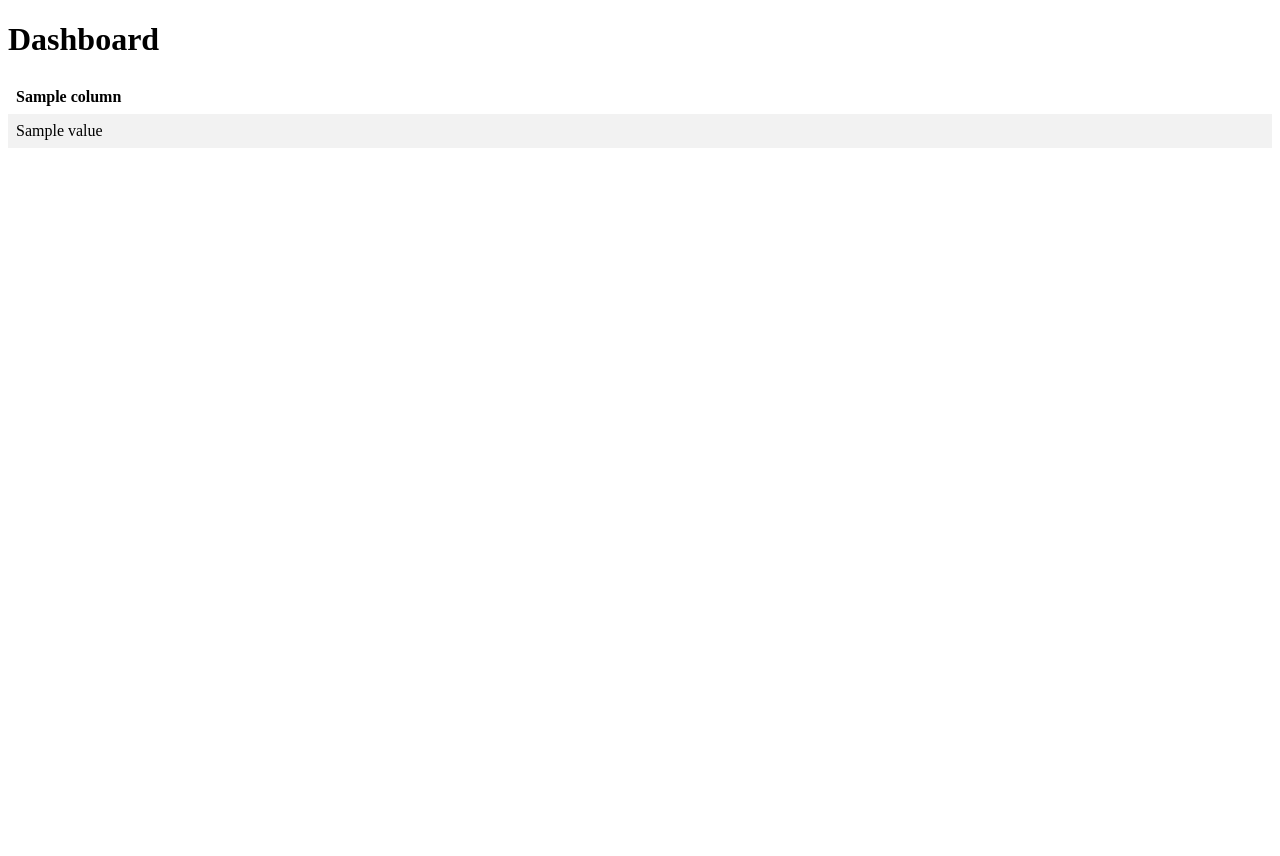
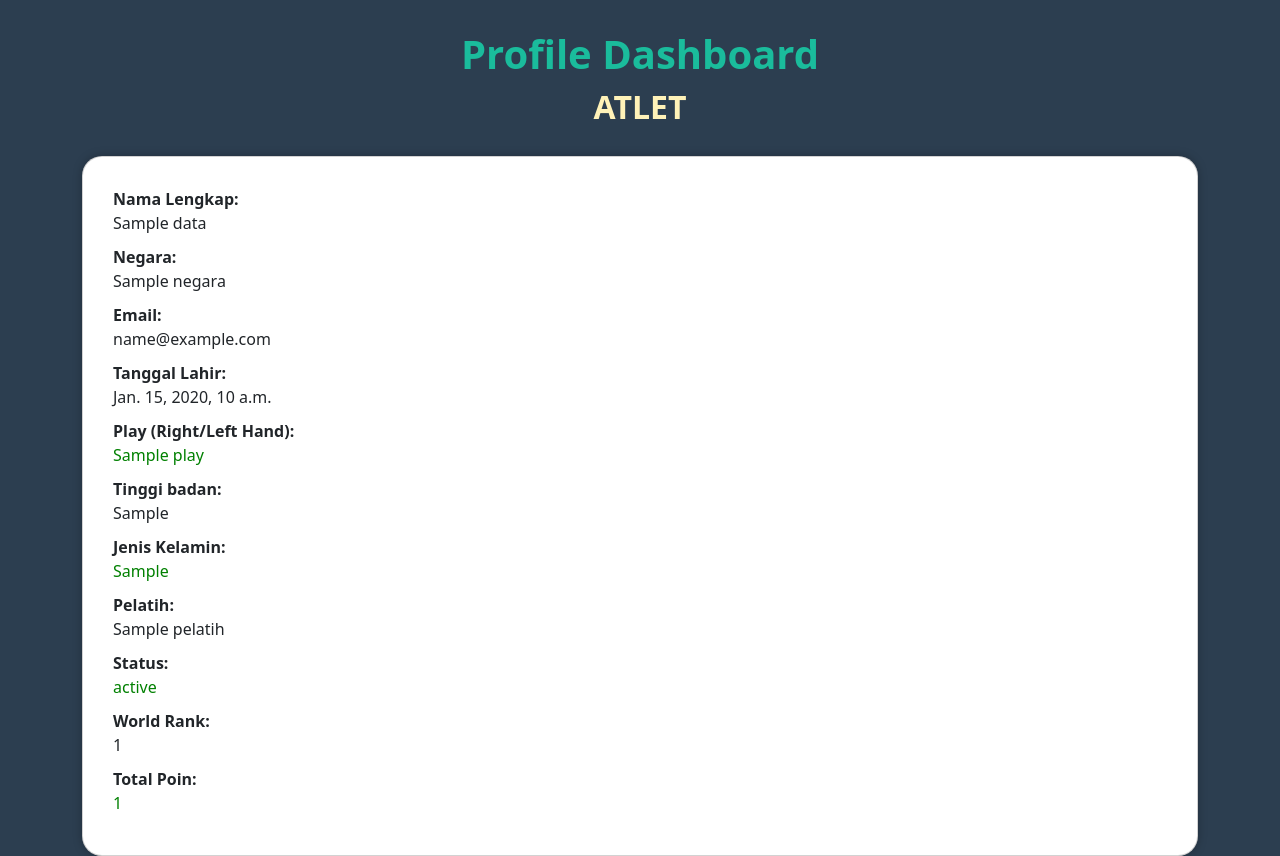
Before and after one commit to Kelompok-11-Basdat/Babadu, a Django app: template dashboard_atlet/templates/dashboard_atlet.html in a window 1280 px wide. Before the commit the page ends 148 px from the top, so only its background shows below. Run offline with Django 4.2, Linux system fonts and the light colour scheme; the template is opened without the code that fills it: most values are stand-ins (such as "Sample title", 1, 10 or a date in 2020).

Commit message:
dashboard atlet

```diff
--- a/atlet/views.py
+++ b/atlet/views.py
@@ -152,7 +152,6 @@ def pilih_partai(request, pk):
         JOIN stadium s ON s.nama = event.nama_stadium
         WHERE Nama_Event = '{pk}';
     """)
-    print(event)
     context = {
         'event': event,
     }
--- a/dashboard_atlet/templates/dashboard_atlet.html
+++ b/dashboard_atlet/templates/dashboard_atlet.html
@@ -1,36 +1,102 @@
 <!DOCTYPE html>
-<html>
+<html lang="en">
 <head>
-    <title>Dashboard</title>
-    <style>
-        table {
-            border-collapse: collapse;
-            width: 100%;
-        }
-        th, td {
-            text-align: left;
-            padding: 8px;
-        }
-        tr:nth-child(even) {
-            background-color: #f2f2f2;
-        }
-    </style>
+  <meta charset="UTF-8">
+  <meta name="viewport" content="width=device-width, initial-scale=1.0">
+  <meta http-equiv="X-UA-Compatible" content="ie=edge">
+  <title>User Profile</title>
+  <link href="https://cdn.jsdelivr.net/npm/bootstrap@5.3.0-alpha3/dist/css/bootstrap.min.css" rel="stylesheet" integrity="sha384-KK94CHFLLe+nY2dmCWGMq91rCGa5gtU4mk92HdvYe+M/SXH301p5ILy+dN9+nJOZ" crossorigin="anonymous">
+  <style>
+    body {
+      background-color: #2C3E50;
+      color: #FFF;
+      margin: 0;
+      padding: 0;
+    }
+    .container {
+      margin-top: 30px;
+    }
+    h1 {
+      font-weight: bold;
+      margin-bottom: 10px;
+      text-align: center;
+      color: #1ABC9C;
+    }
+    h2 {
+      font-weight: bold;
+      margin-bottom: 30px;
+      text-align: center;
+      color: #FFF2B8;
+    }
+    .card {
+      background-color: #FFFFFF;
+      border-radius: 20px;
+      padding: 30px;
+      box-shadow: 0px 0px 10px rgba(0, 0, 0, 0.25);
+    }
+    .data-label {
+      font-weight: bold;
+    }
+    .data-value {
+      margin-bottom: 10px;
+    }
+    .qualified {
+      color: green;
+    }
+    .not-qualified {
+      color: red;
+    }
+  </style>
 </head>
 <body>
-    <h1>Dashboard</h1>
-    <table>
-        <tr>
-            {% for column in columns %}
-            <th>{{ column }}</th>
-            {% endfor %}
-        </tr>
-        {% for row in data %}
-        <tr>
-            {% for value in row %}
-            <td>{{ value }}</td>
-            {% endfor %}
-        </tr>
+  <div class="container">
+    <h1>Profile Dashboard</h1>
+    <h2>ATLET</h2>
+    <div class="card">
+      <div class="row">
+          {% for d in data %}
+        <div class="col-6">
+          <div class="data-label">Nama Lengkap:</div>
+          <div class="data-value">{{ d.nama_lengkap }}</div>
+
+          <div class="data-label">Negara:</div>
+          <div class="data-value">{{ d.negara }}</div>
+
+          <div class="data-label">Email:</div>
+          <div class="data-value">{{ d.email }}</div>
+
+
+          <div class="data-label">Tanggal Lahir:</div>
+          <div class="data-value">{{ d.tanggal_lahir}}</div>
+
+          <div class="data-label">Play (Right/Left Hand):</div>
+          <div class="data-value qualified">{{ d.play }}</div>
+
+
+            <div class="data-label">Tinggi badan:</div>
+            <div class="data-value">{{ d.tinggi_badan }}</div>
+
+            <div class="data-label">Jenis Kelamin:</div>
+            <div class="data-value qualified">{{ d.jenis_kelamin }}</div>
+
+
+            <div class="data-label">Pelatih:</div>
+            <div class="data-value">{{ d.pelatih }}</div>
+
+            <div class="data-label">Status:</div>
+            <div class="data-value qualified">{{ d.status }}</div>
+
+            <div class="data-label">World Rank:</div>
+            <div class="data-value">{{ d.world_rank }}</div>
+
+            <div class="data-label">Total Poin:</div>
+            <div class="data-value qualified">{{ d.total_poin }}</div>
+        </div>
         {% endfor %}
-    </table>
+      </div>
+    </div>
+  </div>
+
+  <script src="https://cdn.jsdelivr.net/npm/bootstrap@5.3.0-alpha3/dist/js/bootstrap.bundle.min.js" integrity="sha384-ENjdO4Dr2bkBIFxQpeoTz1HIcje39Wm4jDKdf19U8gI4ddQ3GYNS7NTKfAdVQSZe" crossorigin="anonymous"></script>
 </body>
 </html>
```
Also changed, not shown: dashboard_atlet/views.py (+64 -44 lines).
